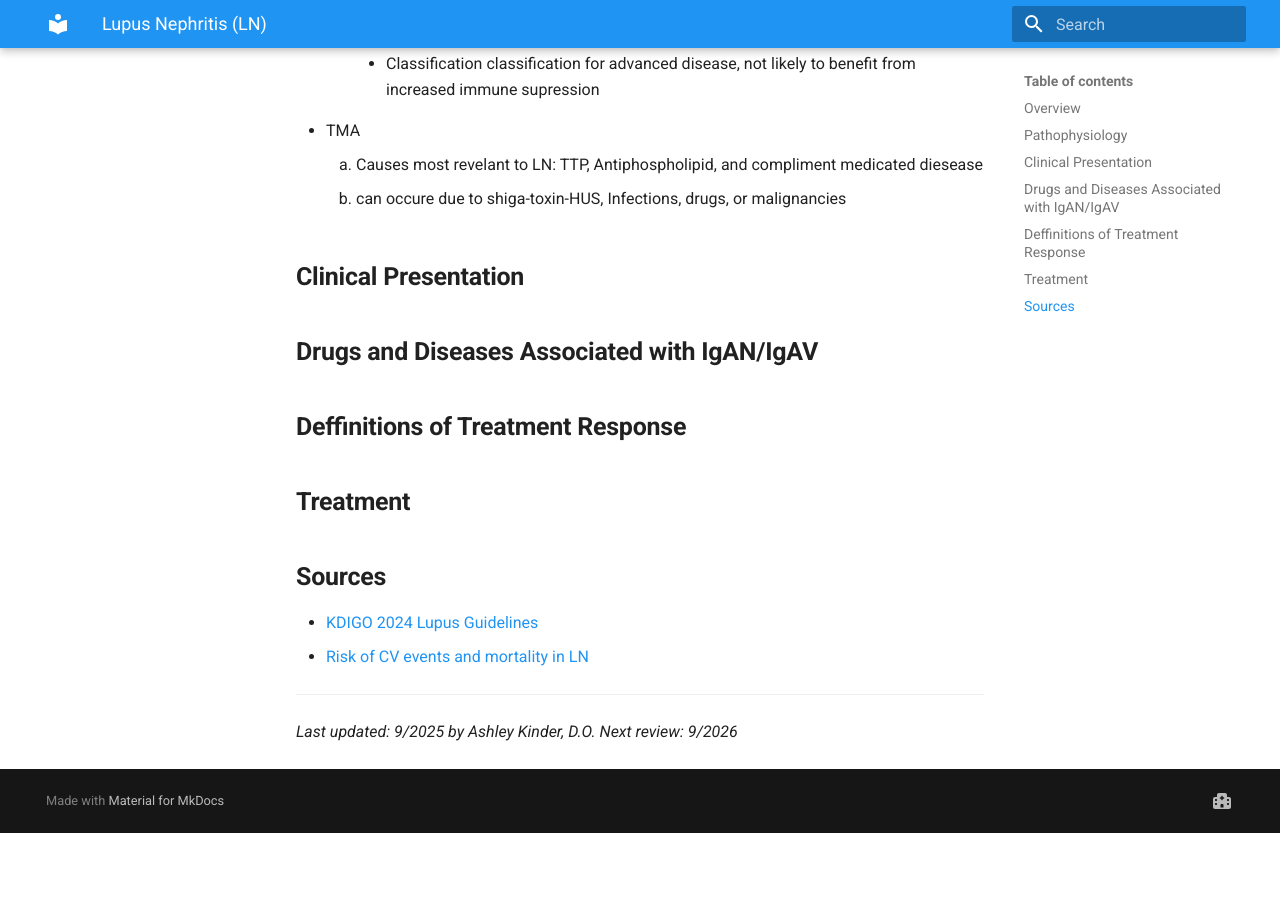
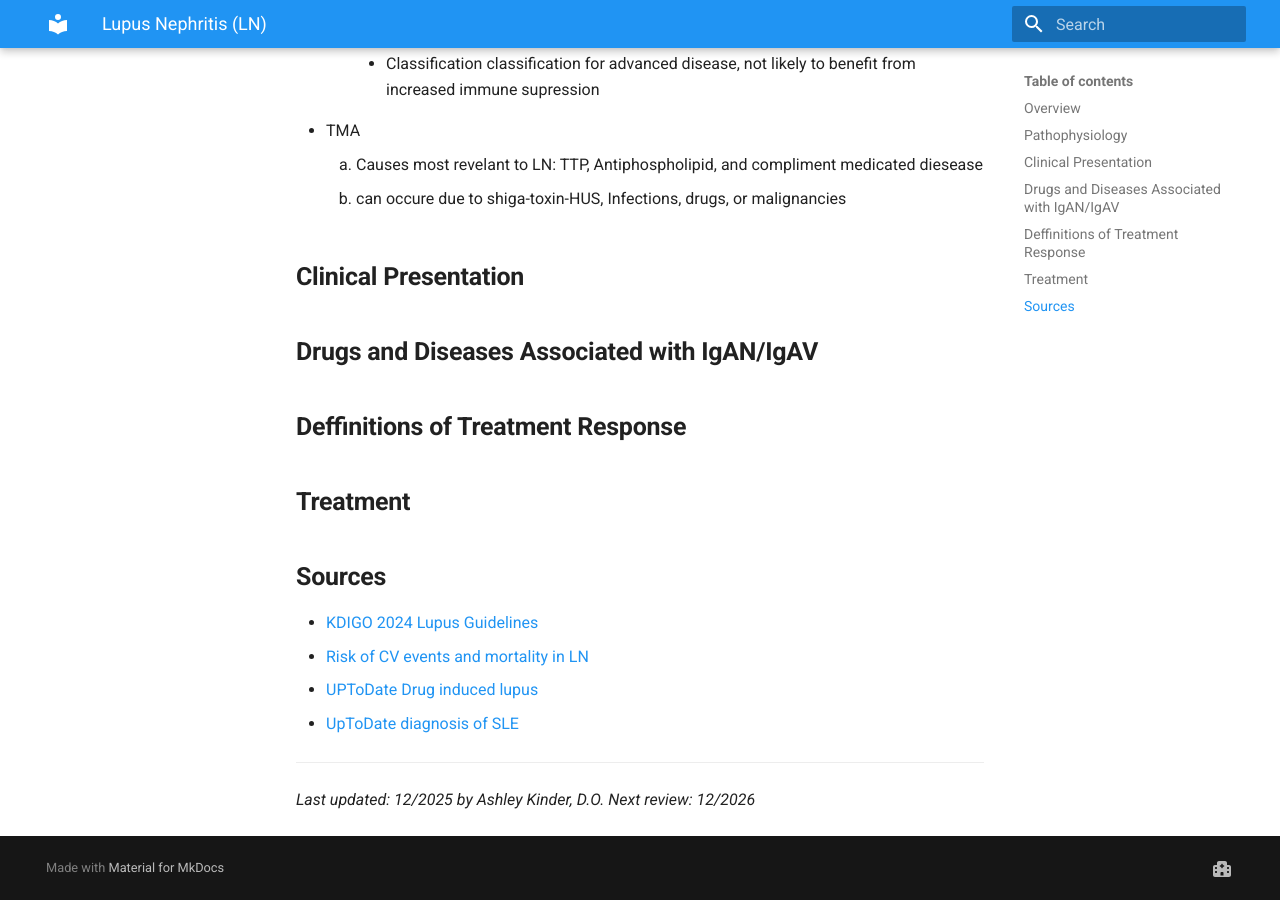
Before and after one commit to TTUNEPH2025/GN, an MkDocs documentation site: the page built from docs/Lupus.md, in a window 1280 px wide and 900 px high, scrolled down 1902 px. Built offline with MkDocs 1.6.1 and Material for MkDocs 9.7.7, drawn with Linux system fonts in a browser that asks for light colours; before the commit the page ends 2735 px from its top, so only the background shows below that.

Commit message:
Update Lupus.md

```diff
--- a/docs/Lupus.md
+++ b/docs/Lupus.md
@@ -50,6 +50,8 @@
 ## **Sources**
   * [KDIGO 2024 Lupus Guidelines](https://www.kidney-international.org/action/showPdf?pii=S0085-2538%2823%2900627-0)
   * [Risk of CV events and mortality in LN](https://pubmed.ncbi.nlm.nih.gov/28053276/)
+  * [UPToDate Drug induced lupus](https://www-uptodate-com.ezproxy.ttuhsc.edu/contents/drug-induced-lupus?search=drug%20indued%20lupus&source=search_result&selectedTitle=4~150&usage_type=default&display_rank=4#H16)
+  * [UpToDate diagnosis of SLE](https://www-uptodate-com.ezproxy.ttuhsc.edu/contents/systemic-lupus-erythematosus-in-adults-clinical-manifestations-and-diagnosis?search=symptoms%20of%20lupus&source=search_result&selectedTitle=1~150&usage_type=default&display_rank=1#H914180)
 ---
-*Last updated: 9/2025 by Ashley Kinder, D.O.*
-*Next review: 9/2026*
+*Last updated: 12/2025 by Ashley Kinder, D.O.*
+*Next review: 12/2026*
```
